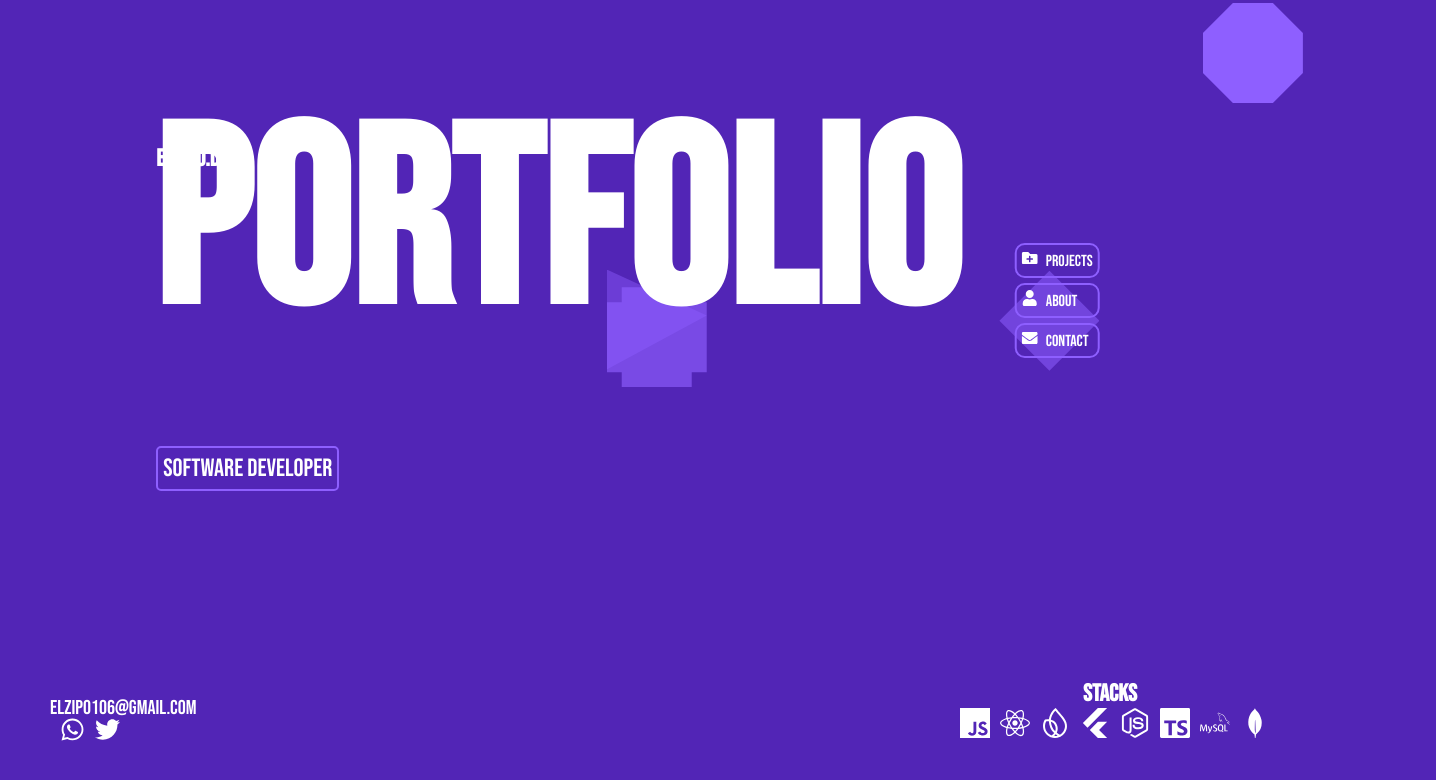
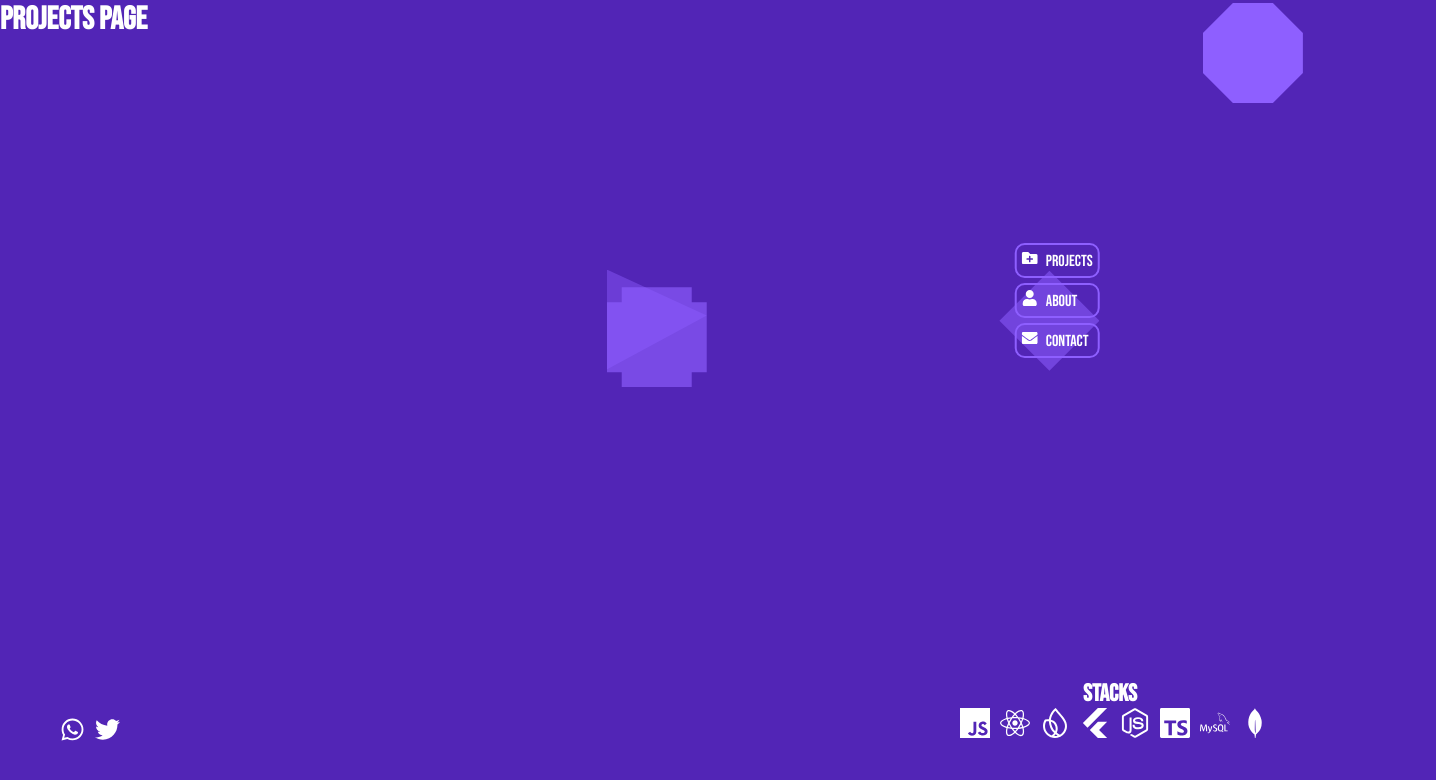
Before and after one commit to Chukwudebere-ferd/ELZIPO, a React (Vite) app in the folder Elzipo/: page /projects in a window 1280 px wide. Shown: the top 780 px of the page, 1436 px wide, since content can reach past the window. Built offline with nearby package versions, Linux system fonts and the light colour scheme.

Commit message:
updated files

```diff
--- a/Elzipo/package.json
+++ b/Elzipo/package.json
@@ -12,7 +12,8 @@
   "dependencies": {
     "react": "^19.2.0",
     "react-dom": "^19.2.0",
-    "react-icons": "^5.5.0"
+    "react-icons": "^5.5.0",
+    "react-router-dom": "^7.9.3"
   },
   "devDependencies": {
     "@eslint/js": "^9.36.0",
--- a/Elzipo/src/App.jsx
+++ b/Elzipo/src/App.jsx
@@ -1,19 +1,28 @@
-import Background from "./components/background"
-import Hero from "./components/hero"
-import Navbar from './components/nav'
-import Socials from './components/socials'
-import Stack from './components/stack'
+import Background from "./components/background";
+import Hero from "./components/hero";
+import Navbar from "./components/nav";
+import Socials from "./components/socials";
+import Stack from "./components/stack";
+import { BrowserRouter as Router, Routes, Route } from "react-router-dom";
+import About from "./pages/about";
+import Contact from "./pages/contact";
+import Projects from "./pages/projects";
+
 function App() {
-
- return(
-  <>
-  <Background/>
-  <Hero/>
-  <Navbar/>
-  <Socials/>
-  <Stack/>
-  </>
- )
+  return (
+    <Router>
+      <Navbar />
+      <Routes>
+        <Route path="/" element={<Hero />} />
+        <Route path="/about" element={<About />} />
+        <Route path="/projects" element={<Projects />} />
+        <Route path="/contact" element={<Contact />} />
+      </Routes>
+      <Background />
+      <Socials />
+      <Stack />
+    </Router>
+  );
 }
 
-export default App
+export default App;
--- a/Elzipo/src/components/nav.jsx
+++ b/Elzipo/src/components/nav.jsx
@@ -1,19 +1,21 @@
-import '../styles/nav.css';
-import { FaFolderPlus, FaEnvelope, FaUser, FaHome } from 'react-icons/fa';
+import "../styles/nav.css";
+import { FaFolderPlus, FaEnvelope, FaUser } from "react-icons/fa";
+import { Link } from "react-router-dom";
 
 const Navbar = () => {
   return (
     <nav className="navbar">
+      <Link to="/projects" className="nav-item">
+        <FaFolderPlus /> <span>Projects</span>
+      </Link>
 
-      <a href="#projects" className="nav-item">
-        <FaFolderPlus /> <span>Projects</span>
-      </a>
-      <a href="#about" className="nav-item">
+      <Link to="/about" className="nav-item">
         <FaUser /> <span>About</span>
-      </a>
-      <a href="#contact" className="nav-item">
+      </Link>
+
+      <Link to="/contact" className="nav-item">
         <FaEnvelope /> <span>Contact</span>
-      </a>
+      </Link>
     </nav>
   );
 };
--- a/Elzipo/src/main.jsx
+++ b/Elzipo/src/main.jsx
@@ -1,10 +1,10 @@
 import { StrictMode } from 'react'
 import { createRoot } from 'react-dom/client'
-import './styles/App.css'
+import { BrowserRouter } from "react-router-dom";
 import App from './App.jsx'
 
 createRoot(document.getElementById('root')).render(
   <StrictMode>
     <App />
-  </StrictMode>,
+  </StrictMode>
 )
--- /dev/null
+++ b/Elzipo/src/pages/about/index.jsx
@@ -0,0 +1,9 @@
+import React from 'react'
+
+export default function About() {
+  return (
+    <div style={{ color: "white" }}>
+      <h1>About Page</h1>
+    </div>
+  );
+}
--- /dev/null
+++ b/Elzipo/src/pages/contact/index.jsx
@@ -0,0 +1,11 @@
+import React from 'react'
+
+const index = () => {
+  return (
+    <div>
+      <h1>contact page</h1>
+    </div>
+  )
+}
+
+export default index
--- /dev/null
+++ b/Elzipo/src/pages/projects/index.jsx
@@ -0,0 +1,11 @@
+import React from 'react'
+
+const index = () => {
+  return (
+    <div>
+      <h1>projects page</h1>
+    </div>
+  )
+}
+
+export default index
```
Also changed, not shown: 1 other file (tests, documents, lock files or other folders).
